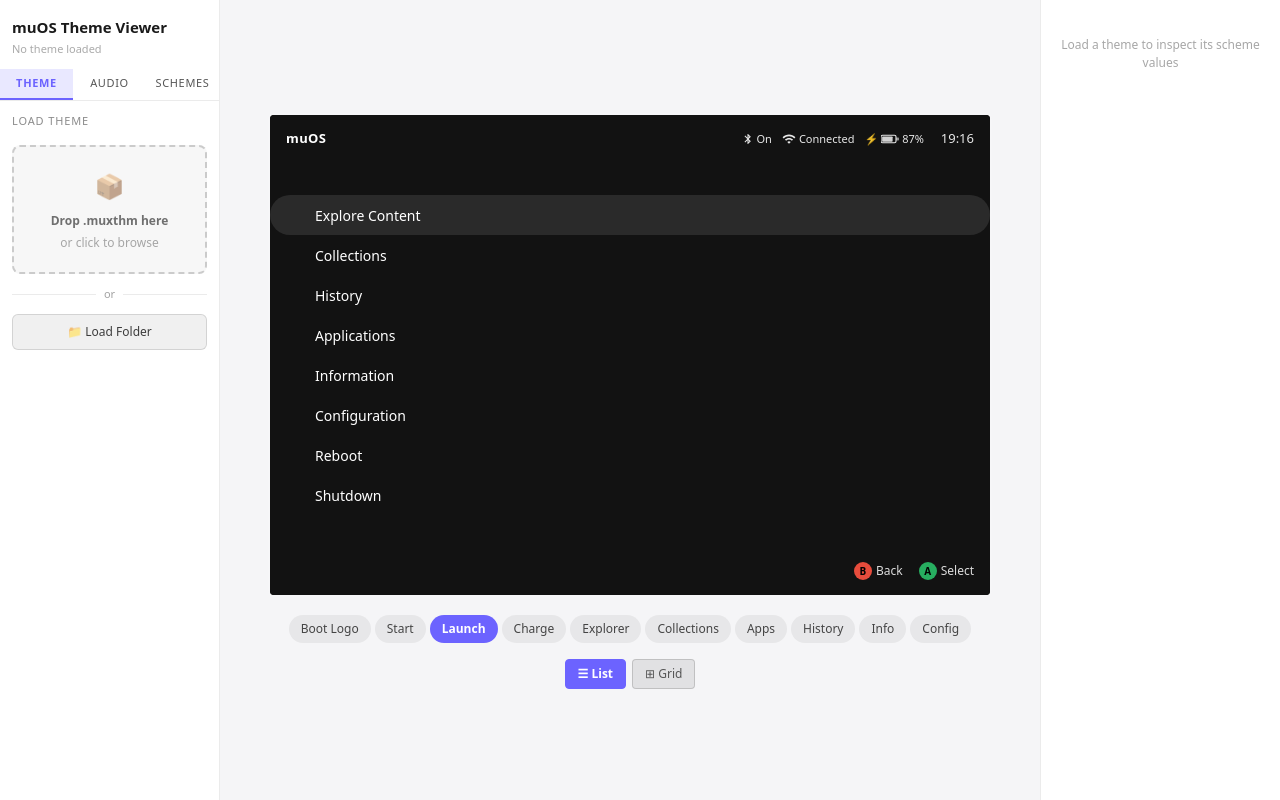
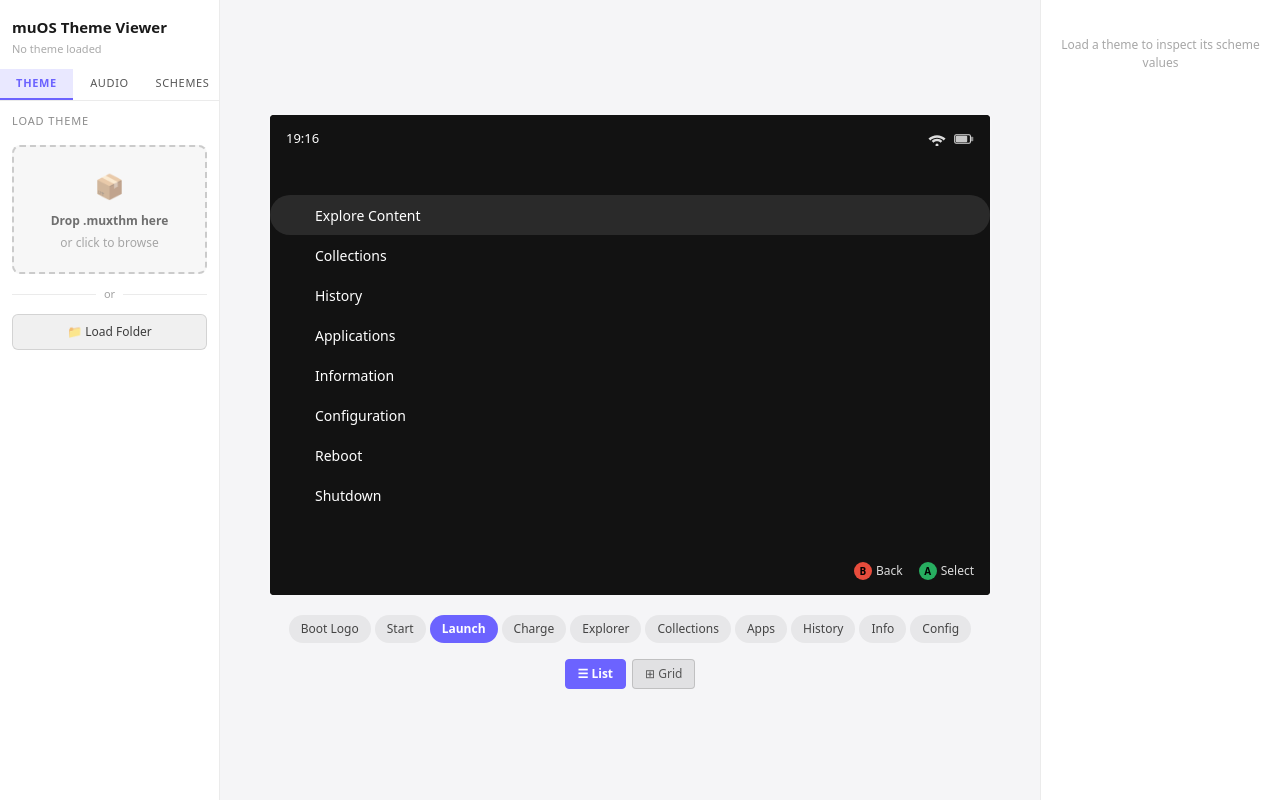
Before and after one commit to dhinakar-v/muos-theme-viewer, a React (Vite) app: page / in a window 1280 px wide. Built offline with nearby package versions, Linux system fonts and the light colour scheme.

Commit message:
fix: restructure header - clock left, title center, wifi+battery right

```diff
--- a/src/components/Header.tsx
+++ b/src/components/Header.tsx
@@ -2,13 +2,14 @@
 
 interface HeaderProps {
   title?: string;
+  counter?: { current: number; total: number };
 }
 
 function formatTime(d: Date): string {
   return d.toLocaleTimeString('en-US', { hour: '2-digit', minute: '2-digit', hour12: false });
 }
 
-export default function Header({ title = 'muOS' }: HeaderProps) {
+export default function Header({ title, counter }: HeaderProps) {
   const [time, setTime] = useState(() => formatTime(new Date()));
 
   useEffect(() => {
@@ -28,46 +29,60 @@
         color: 'var(--mux-header-text, #ffffff)',
         display: 'flex',
         alignItems: 'center',
-        justifyContent: 'space-between',
         padding: '0 16px',
         zIndex: 10,
         fontSize: '13px',
       }}
     >
-      <span style={{ fontWeight: 600, letterSpacing: '0.03em' }}>{title}</span>
+      {/* Left: Clock */}
+      <span style={{ color: 'var(--mux-datetime-text, #fff)', fontWeight: 500, minWidth: 48 }}>
+        {time}
+      </span>
 
-      <div style={{ display: 'flex', alignItems: 'center', gap: '10px', opacity: 0.9 }}>
-        {/* Bluetooth indicator */}
-        <div style={{ display: 'flex', alignItems: 'center', gap: '3px' }}>
-          <svg width="12" height="12" viewBox="0 0 24 24" fill="currentColor">
-            <path d="M17.71 7.71L12 2h-1v7.59L6.41 5 5 6.41 10.59 12 5 17.59 6.41 19 11 14.41V22h1l5.71-5.71-4.3-4.29 4.3-4.29zM13 5.83l1.88 1.88L13 9.59V5.83zm1.88 10.46L13 18.17v-3.76l1.88 1.88z"/>
-          </svg>
-          <span style={{ fontSize: '11px' }}>On</span>
-        </div>
+      {/* Center: Screen title */}
+      <span
+        style={{
+          flex: 1,
+          textAlign: 'center',
+          fontSize: 11,
+          letterSpacing: '0.1em',
+          textTransform: 'uppercase',
+          opacity: 0.55,
+          fontWeight: 600,
+        }}
+      >
+        {title ?? ''}
+      </span>
 
-        {/* WiFi indicator */}
-        <div style={{ display: 'flex', alignItems: 'center', gap: '3px' }}>
-          <svg width="14" height="14" viewBox="0 0 24 24" fill="currentColor">
-            <path d="M1 9l2 2c4.97-4.97 13.03-4.97 18 0l2-2C16.93 2.93 7.08 2.93 1 9zm8 8l3 3 3-3c-1.65-1.66-4.34-1.66-6 0zm-4-4l2 2c2.76-2.76 7.24-2.76 10 0l2-2C15.14 9.14 8.87 9.14 5 13z"/>
-          </svg>
-          <span style={{ fontSize: '11px' }}>Connected</span>
-        </div>
+      {/* Right: Counter + WiFi + Battery */}
+      <div style={{ display: 'flex', alignItems: 'center', gap: 8 }}>
+        {counter && (
+          <span style={{ fontSize: 11, opacity: 0.7, marginRight: 4 }}>
+            {counter.current} | {counter.total}
+          </span>
+        )}
 
-        {/* Battery indicator with charging icon and % */}
-        <div style={{ display: 'flex', alignItems: 'center', gap: '3px' }}>
-          <span style={{ fontSize: '11px' }}>⚡</span>
-          <svg width="18" height="10" viewBox="0 0 24 12" fill="currentColor">
-            <rect x="0" y="1" width="20" height="10" rx="2" ry="2" fill="none" stroke="currentColor" strokeWidth="1.5"/>
-            <rect x="1.5" y="2.5" width="14" height="7" rx="1" fill="currentColor" opacity="0.9"/>
-            <rect x="20" y="4" width="4" height="4" rx="1" fill="currentColor" opacity="0.6"/>
-          </svg>
-          <span style={{ fontSize: '11px' }}>87%</span>
-        </div>
+        {/* WiFi icon */}
+        <svg width="18" height="14" viewBox="0 0 24 18" fill="currentColor" opacity={0.85}>
+          <path d="M12 4C7.6 4 3.6 5.7 0.6 8.4L3 10.9C5.4 8.7 8.6 7.4 12 7.4s6.6 1.3 9 3.5l2.4-2.5C20.4 5.7 16.4 4 12 4z" />
+          <path d="M12 8.8c-2.7 0-5.2 1-7.1 2.7l2.4 2.4c1.3-1.1 3-1.8 4.7-1.8s3.4.7 4.7 1.8l2.4-2.4C17.2 9.8 14.7 8.8 12 8.8z" />
+          <circle cx="12" cy="17" r="2" />
+        </svg>
 
-        {/* Time */}
-        <span style={{ color: 'var(--mux-datetime-text, #ffffff)', minWidth: '40px', textAlign: 'right' }}>
-          {time}
-        </span>
+        {/* Battery icon */}
+        <svg width="20" height="12" viewBox="0 0 28 14" fill="none" opacity={0.85}>
+          <rect x="1" y="1" width="22" height="12" rx="2" stroke="currentColor" strokeWidth="1.5" />
+          <rect x="23" y="4" width="4" height="6" rx="1" fill="currentColor" opacity={0.6} />
+          <rect
+            x="2.5"
+            y="2.5"
+            width="16"
+            height="9"
+            rx="1.5"
+            fill="var(--mux-battery-normal, currentColor)"
+            opacity={0.9}
+          />
+        </svg>
       </div>
     </div>
   );
--- a/src/screens/MuxApp.tsx
+++ b/src/screens/MuxApp.tsx
@@ -36,7 +36,7 @@
         position: 'relative',
       }}
     >
-      <Header title="Applications" />
+      <Header title="APPLICATIONS" />
 
       {viewMode === 'grid' ? (
         <div
--- a/src/screens/MuxCollect.tsx
+++ b/src/screens/MuxCollect.tsx
@@ -33,7 +33,7 @@
         position: 'relative',
       }}
     >
-      <Header title="Collections" />
+      <Header title="COLLECTION" />
 
       {viewMode === 'grid' ? (
         <div
--- a/src/screens/MuxConfig.tsx
+++ b/src/screens/MuxConfig.tsx
@@ -35,7 +35,7 @@
         position: 'relative',
       }}
     >
-      <Header title="Configuration" />
+      <Header title="CONFIGURATION" />
 
       <div
         style={{
--- a/src/screens/MuxHistory.tsx
+++ b/src/screens/MuxHistory.tsx
@@ -34,7 +34,7 @@
         position: 'relative',
       }}
     >
-      <Header title="History" />
+      <Header title="HISTORY" />
 
       {viewMode === 'grid' ? (
         <div
--- a/src/screens/MuxInfo.tsx
+++ b/src/screens/MuxInfo.tsx
@@ -23,7 +23,7 @@
         position: 'relative',
       }}
     >
-      <Header title="Information" />
+      <Header title="INFORMATION" />
 
       <div
         style={{
--- a/src/screens/MuxLaunch.tsx
+++ b/src/screens/MuxLaunch.tsx
@@ -63,7 +63,7 @@
         />
       )}
 
-      <Header title="muOS" />
+      <Header />
 
       {viewMode === 'grid' ? (
         <div
--- a/src/screens/MuxPlore.tsx
+++ b/src/screens/MuxPlore.tsx
@@ -36,7 +36,7 @@
         position: 'relative',
       }}
     >
-      <Header title="Explore Content" />
+      <Header title="EXPLORE CONTENT" />
 
       {viewMode === 'grid' ? (
         <div
```
